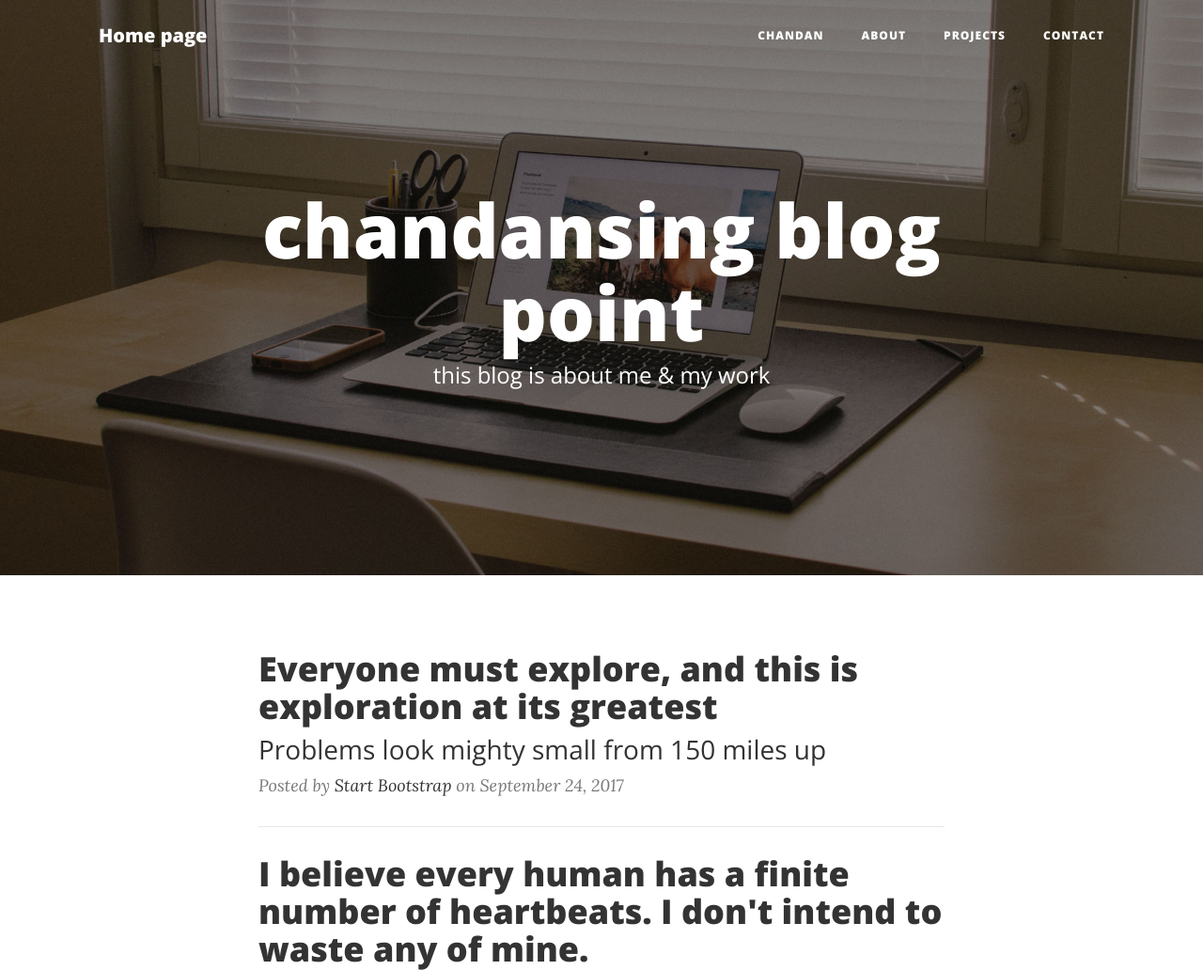
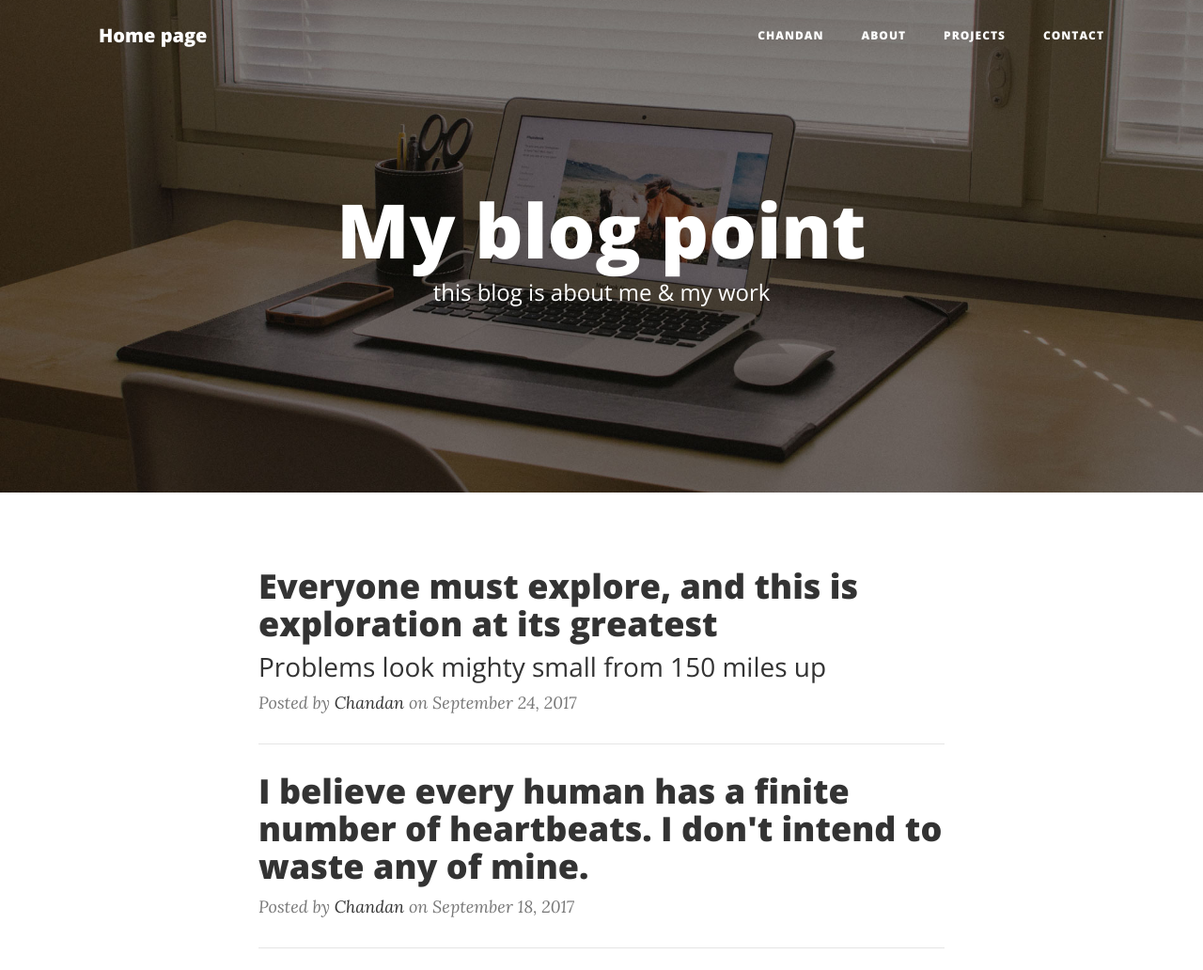
Before and after one commit to chandansinghkiit/chandansinghkiit.github.io, a website: page index.html in a window 1280 px wide. Shown: the top 1032 px of the page at 94% size. Drawn offline with nearby package versions, Linux system fonts and the light colour scheme.

Commit message:
2nd commit

```diff
--- a/index.html
+++ b/index.html
@@ -8,7 +8,7 @@
     <meta name="description" content="">
     <meta name="author" content="">
 
-    <title>chandansingh blog point</title>
+    <title>MyBlogPoint</title>
 
     <!-- Bootstrap core CSS -->
     <link href="vendor/bootstrap/css/bootstrap.min.css" rel="stylesheet">
@@ -58,7 +58,7 @@
         <div class="row">
           <div class="col-lg-8 col-md-10 mx-auto">
             <div class="site-heading">
-              <h1>chandansing blog point</h1>
+              <h1>My blog point</h1>
               <span class="subheading">this blog is about me & my work</span>
             </div>
           </div>
@@ -80,7 +80,7 @@
               </h3>
             </a>
             <p class="post-meta">Posted by
-              <a href="#">Start Bootstrap</a>
+              <a href="#">Chandan</a>
               on September 24, 2017</p>
           </div>
           <hr>
```
